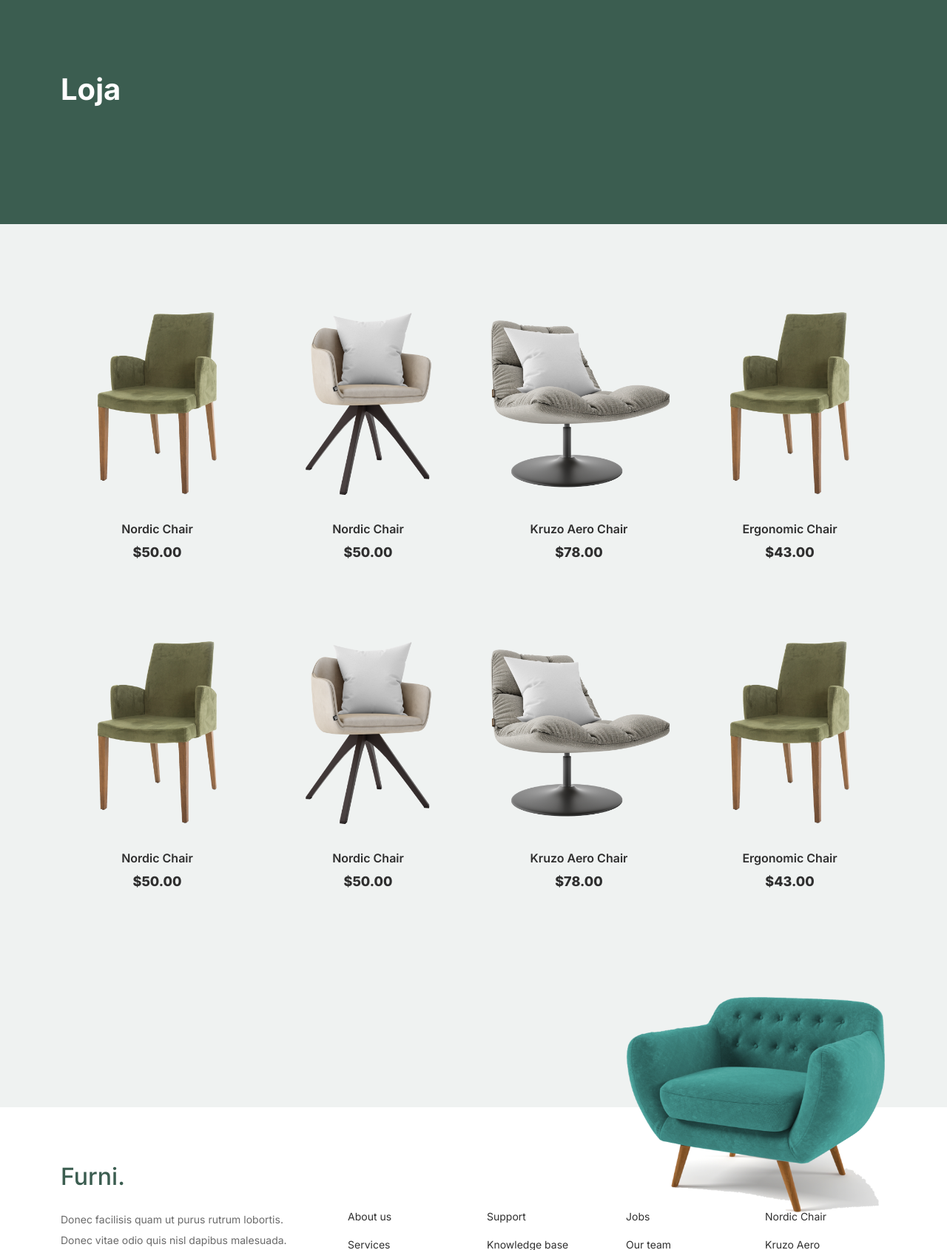
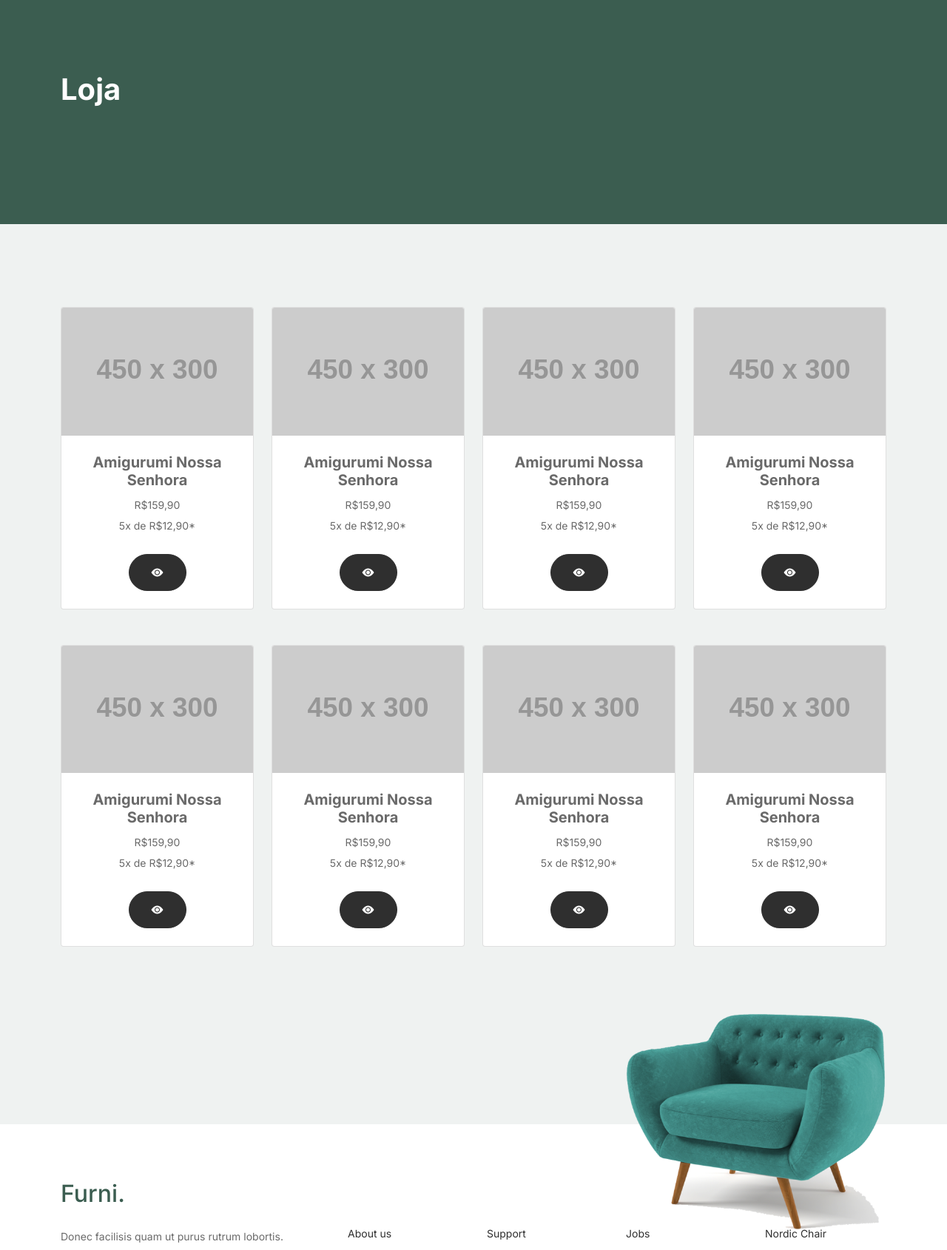
Before and after one commit to laura-brito/amigurumi, a PHP site: page /shop.html in a window 1280 px wide. Shown: the part 85-1775 px from the top of the page at 74% size. Run offline with PHP 8.4, Linux system fonts and the light colour scheme; grey boxes labelled with a size stand in for pictures from a placeholder-image service; some libraries are stand-ins or nearby versions.

Commit message:
add new style for shop

```diff
--- a/css/style.css
+++ b/css/style.css
@@ -1,5 +1,5 @@
 @import url("https://fonts.googleapis.com/css2?family=Inter:wght@400;500;600;700;800&display=swap");
-
+@import url("https://cdn.jsdelivr.net/npm/bootstrap-icons@1.11.3/font/bootstrap-icons.min.css");
 body {
   overflow-x: hidden;
   position: relative;
--- a/shop.html
+++ b/shop.html
@@ -76,6 +76,36 @@
 
 		      		<!-- Start Column 1 -->
 					  <div class="col-12 col-md-4 col-lg-3 mb-5">
+						<div class="card h-100">
+						  <!-- Product image-->
+						  <img
+							class="card-img-top"
+							src="https://dummyimage.com/450x300/dee2e6/6c757d.jpg"
+							alt="..."
+						  />
+						  <!-- Product details-->
+						  <div class="card-body p-4">
+							<div class="text-center">
+							  <!-- Product name-->
+							  <h5 class="fw-bolder">Amigurumi Nossa Senhora</h5>
+							  <!-- Product price-->
+							  R$159,90
+							</div>
+							<div class="text-center">
+								<span>5x de R$12,90*</span>
+							</div>
+						  </div>
+						  <!-- Product actions-->
+						  <div class="card-footer p-4 pt-0 border-top-0 bg-transparent">
+							<div class="text-center">
+							  <a class="btn btn-outline-dark mt-auto" href="#"
+								><i class="bi bi-eye-fill"></i></a
+							  >
+							</div>
+						  </div>
+						</div>
+					  </div>
+					<!-- <div class="col-12 col-md-4 col-lg-3 mb-5">
 						<a class="product-item" href="#">
 							<img src="images/product-3.png" class="img-fluid product-thumbnail">
 							<h3 class="product-title">Nordic Chair</h3>
@@ -85,105 +115,238 @@
 								<img src="images/cross.svg" class="img-fluid">
 							</span>
 						</a>
-					</div>
+					</div>  -->
 					<!-- End Column 1 -->
 
 					<!-- Start Column 2 -->
 					<div class="col-12 col-md-4 col-lg-3 mb-5">
-						<a class="product-item" href="#">
-							<img src="images/product-1.png" class="img-fluid product-thumbnail">
-							<h3 class="product-title">Nordic Chair</h3>
-							<strong class="product-price">$50.00</strong>
-
-							<span class="icon-cross">
-								<img src="images/cross.svg" class="img-fluid">
-							</span>
-						</a>
+						<div class="card h-100">
+						  <!-- Product image-->
+						  <img
+							class="card-img-top"
+							src="https://dummyimage.com/450x300/dee2e6/6c757d.jpg"
+							alt="..."
+						  />
+						  <!-- Product details-->
+						  <div class="card-body p-4">
+							<div class="text-center">
+							  <!-- Product name-->
+							  <h5 class="fw-bolder">Amigurumi Nossa Senhora</h5>
+							  <!-- Product price-->
+							  R$159,90
+							</div>
+							<div class="text-center">
+								<span>5x de R$12,90*</span>
+							</div>
+						  </div>
+						  <!-- Product actions-->
+						  <div class="card-footer p-4 pt-0 border-top-0 bg-transparent">
+							<div class="text-center">
+							  <a class="btn btn-outline-dark mt-auto" href="#"
+								><i class="bi bi-eye-fill"></i></a
+							  >
+							</div>
+						  </div>
+						</div>
 					  </div>
 					<!-- End Column 2 -->
 
 					<!-- Start Column 3 -->
 					<div class="col-12 col-md-4 col-lg-3 mb-5">
-						<a class="product-item" href="#">
-							<img src="images/product-2.png" class="img-fluid product-thumbnail">
-							<h3 class="product-title">Kruzo Aero Chair</h3>
-							<strong class="product-price">$78.00</strong>
-
-							<span class="icon-cross">
-								<img src="images/cross.svg" class="img-fluid">
-							</span>
-						</a>
+						<div class="card h-100">
+						  <!-- Product image-->
+						  <img
+							class="card-img-top"
+							src="https://dummyimage.com/450x300/dee2e6/6c757d.jpg"
+							alt="..."
+						  />
+						  <!-- Product details-->
+						  <div class="card-body p-4">
+							<div class="text-center">
+							  <!-- Product name-->
+							  <h5 class="fw-bolder">Amigurumi Nossa Senhora</h5>
+							  <!-- Product price-->
+							  R$159,90
+							</div>
+							<div class="text-center">
+								<span>5x de R$12,90*</span>
+							</div>
+						  </div>
+						  <!-- Product actions-->
+						  <div class="card-footer p-4 pt-0 border-top-0 bg-transparent">
+							<div class="text-center">
+							  <a class="btn btn-outline-dark mt-auto" href="#"
+								><i class="bi bi-eye-fill"></i></a
+							  >
+							</div>
+						  </div>
+						</div>
 					  </div>
 					<!-- End Column 3 -->
 
 					<!-- Start Column 4 -->
 					<div class="col-12 col-md-4 col-lg-3 mb-5">
-						<a class="product-item" href="#">
-							<img src="images/product-3.png" class="img-fluid product-thumbnail">
-							<h3 class="product-title">Ergonomic Chair</h3>
-							<strong class="product-price">$43.00</strong>
-
-							<span class="icon-cross">
-								<img src="images/cross.svg" class="img-fluid">
-							</span>
-						</a>
+						<div class="card h-100">
+						  <!-- Product image-->
+						  <img
+							class="card-img-top"
+							src="https://dummyimage.com/450x300/dee2e6/6c757d.jpg"
+							alt="..."
+						  />
+						  <!-- Product details-->
+						  <div class="card-body p-4">
+							<div class="text-center">
+							  <!-- Product name-->
+							  <h5 class="fw-bolder">Amigurumi Nossa Senhora</h5>
+							  <!-- Product price-->
+							  R$159,90
+							</div>
+							<div class="text-center">
+								<span>5x de R$12,90*</span>
+							</div>
+						  </div>
+						  <!-- Product actions-->
+						  <div class="card-footer p-4 pt-0 border-top-0 bg-transparent">
+							<div class="text-center">
+							  <a class="btn btn-outline-dark mt-auto" href="#"
+								><i class="bi bi-eye-fill"></i></a
+							  >
+							</div>
+						  </div>
+						</div>
 					  </div>
 					<!-- End Column 4 -->
 
 
 					<!-- Start Column 1 -->
 					<div class="col-12 col-md-4 col-lg-3 mb-5">
-						<a class="product-item" href="#">
-							<img src="images/product-3.png" class="img-fluid product-thumbnail">
-							<h3 class="product-title">Nordic Chair</h3>
-							<strong class="product-price">$50.00</strong>
-
-							<span class="icon-cross">
-								<img src="images/cross.svg" class="img-fluid">
-							</span>
-						</a>
+						<div class="card h-100">
+						  <!-- Product image-->
+						  <img
+							class="card-img-top"
+							src="https://dummyimage.com/450x300/dee2e6/6c757d.jpg"
+							alt="..."
+						  />
+						  <!-- Product details-->
+						  <div class="card-body p-4">
+							<div class="text-center">
+							  <!-- Product name-->
+							  <h5 class="fw-bolder">Amigurumi Nossa Senhora</h5>
+							  <!-- Product price-->
+							  R$159,90
+							</div>
+							<div class="text-center">
+								<span>5x de R$12,90*</span>
+							</div>
+						  </div>
+						  <!-- Product actions-->
+						  <div class="card-footer p-4 pt-0 border-top-0 bg-transparent">
+							<div class="text-center">
+							  <a class="btn btn-outline-dark mt-auto" href="#"
+								><i class="bi bi-eye-fill"></i></a
+							  >
+							</div>
+						  </div>
+						</div>
 					  </div>
 					<!-- End Column 1 -->
 
 					<!-- Start Column 2 -->
 					<div class="col-12 col-md-4 col-lg-3 mb-5">
-						<a class="product-item" href="#">
-							<img src="images/product-1.png" class="img-fluid product-thumbnail">
-							<h3 class="product-title">Nordic Chair</h3>
-							<strong class="product-price">$50.00</strong>
-
-							<span class="icon-cross">
-								<img src="images/cross.svg" class="img-fluid">
-							</span>
-						</a>
+						<div class="card h-100">
+						  <!-- Product image-->
+						  <img
+							class="card-img-top"
+							src="https://dummyimage.com/450x300/dee2e6/6c757d.jpg"
+							alt="..."
+						  />
+						  <!-- Product details-->
+						  <div class="card-body p-4">
+							<div class="text-center">
+							  <!-- Product name-->
+							  <h5 class="fw-bolder">Amigurumi Nossa Senhora</h5>
+							  <!-- Product price-->
+							  R$159,90
+							</div>
+							<div class="text-center">
+								<span>5x de R$12,90*</span>
+							</div>
+						  </div>
+						  <!-- Product actions-->
+						  <div class="card-footer p-4 pt-0 border-top-0 bg-transparent">
+							<div class="text-center">
+							  <a class="btn btn-outline-dark mt-auto" href="#"
+								><i class="bi bi-eye-fill"></i></a
+							  >
+							</div>
+						  </div>
+						</div>
 					  </div>
 					<!-- End Column 2 -->
 
 					<!-- Start Column 3 -->
 					<div class="col-12 col-md-4 col-lg-3 mb-5">
-						<a class="product-item" href="#">
-							<img src="images/product-2.png" class="img-fluid product-thumbnail">
-							<h3 class="product-title">Kruzo Aero Chair</h3>
-							<strong class="product-price">$78.00</strong>
-
-							<span class="icon-cross">
-								<img src="images/cross.svg" class="img-fluid">
-							</span>
-						</a>
+						<div class="card h-100">
+						  <!-- Product image-->
+						  <img
+							class="card-img-top"
+							src="https://dummyimage.com/450x300/dee2e6/6c757d.jpg"
+							alt="..."
+						  />
+						  <!-- Product details-->
+						  <div class="card-body p-4">
+							<div class="text-center">
+							  <!-- Product name-->
+							  <h5 class="fw-bolder">Amigurumi Nossa Senhora</h5>
+							  <!-- Product price-->
+							  R$159,90
+							</div>
+							<div class="text-center">
+								<span>5x de R$12,90*</span>
+							</div>
+						  </div>
+						  <!-- Product actions-->
+						  <div class="card-footer p-4 pt-0 border-top-0 bg-transparent">
+							<div class="text-center">
+							  <a class="btn btn-outline-dark mt-auto" href="#"
+								><i class="bi bi-eye-fill"></i></a
+							  >
+							</div>
+						  </div>
+						</div>
 					  </div>
 					<!-- End Column 3 -->
 
 					<!-- Start Column 4 -->
 					<div class="col-12 col-md-4 col-lg-3 mb-5">
-						<a class="product-item" href="#">
-							<img src="images/product-3.png" class="img-fluid product-thumbnail">
-							<h3 class="product-title">Ergonomic Chair</h3>
-							<strong class="product-price">$43.00</strong>
-
-							<span class="icon-cross">
-								<img src="images/cross.svg" class="img-fluid">
-							</span>
-						</a>
+						<div class="card h-100">
+						  <!-- Product image-->
+						  <img
+							class="card-img-top"
+							src="https://dummyimage.com/450x300/dee2e6/6c757d.jpg"
+							alt="..."
+						  />
+						  <!-- Product details-->
+						  <div class="card-body p-4">
+							<div class="text-center">
+							  <!-- Product name-->
+							  <h5 class="fw-bolder">Amigurumi Nossa Senhora</h5>
+							  <!-- Product price-->
+							  R$159,90
+							</div>
+							<div class="text-center">
+								<span>5x de R$12,90*</span>
+							</div>
+						  </div>
+						  <!-- Product actions-->
+						  <div class="card-footer p-4 pt-0 border-top-0 bg-transparent">
+							<div class="text-center">
+							  <a class="btn btn-outline-dark mt-auto" href="#"
+								><i class="bi bi-eye-fill"></i></a
+							  >
+							</div>
+						  </div>
+						</div>
 					  </div>
 					<!-- End Column 4 -->
 
```
Lines whose indentation alone changed are shown as unchanged.
